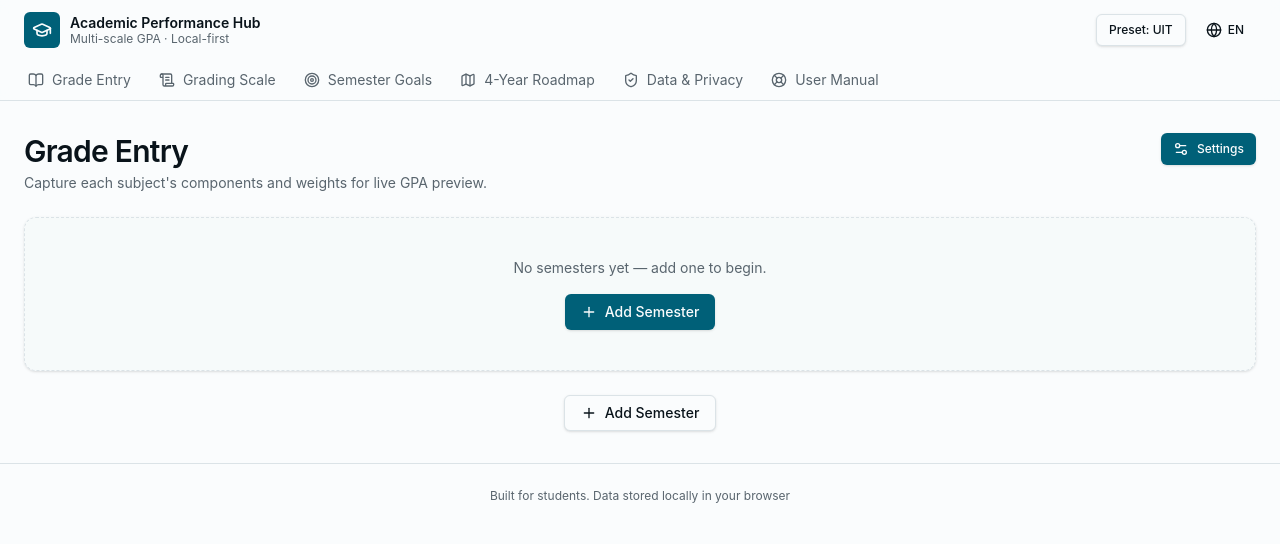
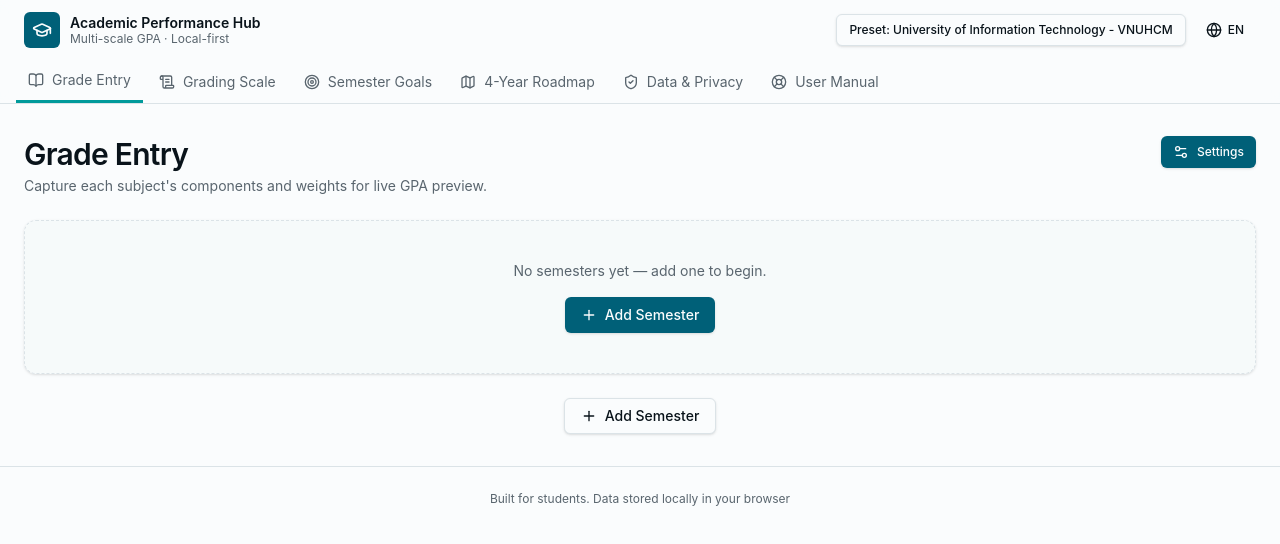
Before and after one commit to freddyo21/university-stats-manager, a React (Vite) app: page / in a window 1280 px wide. Shown: the top 544 px of the page. Built offline with nearby package versions, Linux system fonts and the light colour scheme.

Commit message:
refactor: Mini fix

```diff
--- a/src/layouts/Layout.tsx
+++ b/src/layouts/Layout.tsx
@@ -12,11 +12,13 @@ import {
   DropdownMenuSeparator,
   DropdownMenuTrigger,
 } from "@/components/ui/dropdown-menu";
-import { Link, Outlet } from "react-router-dom";
+import { NavLink, Outlet, useLocation } from "react-router-dom";
 
 export function Layout() {
   const { t, lang, setLang } = useI18n();
   const { state, update } = useAcademicStore();
+
+  const location = useLocation();
 
   const tabs = [
     { to: "/", label: t("nav.entry"), icon: BookOpen },
@@ -31,7 +33,7 @@ export function Layout() {
     <div className="min-h-screen bg-background">
       <header className="sticky top-0 z-40 border-b border-border bg-background/85 backdrop-blur">
         <div className="mx-auto flex max-w-7xl items-center justify-between gap-4 px-4 py-3 sm:px-6">
-          <Link to="/" className="flex items-center gap-2.5 min-w-0">
+          <NavLink to="/" className="flex items-center gap-2.5 min-w-0">
             <div className="grid h-9 w-9 shrink-0 place-items-center rounded-md bg-primary text-primary-foreground">
               <GraduationCap className="h-5 w-5" />
             </div>
@@ -39,7 +41,7 @@ export function Layout() {
               <div className="truncate text-sm font-semibold leading-tight">{t("app.title")}</div>
               <div className="truncate text-xs text-muted-foreground leading-tight">{t("app.tagline")}</div>
             </div>
-          </Link>
+          </NavLink>
           <div className="flex shrink-0 items-center gap-2">
             <DropdownMenu>
               <DropdownMenuTrigger asChild>
@@ -47,7 +49,7 @@ export function Layout() {
                   {t("common.preset")}: {t(`common.preset${state.presetId.charAt(0).toUpperCase() + state.presetId.slice(1)}`)}
                 </Button>
               </DropdownMenuTrigger>
-              <DropdownMenuContent align="end" className="w-72">
+              <DropdownMenuContent align="end" className="w-85">
                 <DropdownMenuLabel>{t("common.preset")}</DropdownMenuLabel>
                 <DropdownMenuSeparator />
                 {listPresets().map((p) => (
@@ -78,15 +80,16 @@ export function Layout() {
             {tabs.map((tb) => {
               const Icon = tb.icon;
               return (
-                <Link
+                <NavLink
                   key={tb.to}
                   to={tb.to}
-                  className="group relative flex items-center gap-2 whitespace-nowrap px-3 py-2.5 text-sm text-muted-foreground transition-colors hover:text-foreground data-[status=active]:text-foreground"
+                  className={`group relative flex items-center gap-2 whitespace-nowrap px-3 py-2.5 text-sm text-muted-foreground transition-colors hover:text-foreground data-[status=active]:text-foreground
+                    ${location.pathname === tb.to ? "border-b-3 border-accent" : ""}`}
                 >
                   <Icon className="h-4 w-4" />
                   {tb.label}
                   <span className="absolute inset-x-2 -bottom-px h-0.5 rounded-full bg-accent opacity-0 transition-opacity group-data-[status=active]:opacity-100" />
-                </Link>
+                </NavLink>
               );
             })}
           </div>
--- a/src/lib/academic/i18n.tsx
+++ b/src/lib/academic/i18n.tsx
@@ -28,8 +28,8 @@ const D: Dict = {
   "common.gpa": { en: "GPA", vi: "GPA" },
   "common.target": { en: "Target", vi: "Mục tiêu" },
   "common.slogan": { en: "Built for students. Data stored locally in your browser", vi: "Dành riêng cho sinh viên. Dữ liệu lưu cục bộ trong trình duyệt của bạn, không cần phải lo lắng về việc chúng tôi thu thập dữ liệu" },
-  "common.presetHUST": { en: "HUST", vi: "Đại học Bách Khoa Hà Nội" },
-  "common.presetUIT": { en: "UIT", vi: "Trường Đại học Công nghệ Thông tin" },
+  "common.presetHUST": { en: "Hanoi University of Science and Technology", vi: "Đại học Bách Khoa Hà Nội" },
+  "common.presetUIT": { en: "University of Information Technology - VNUHCM", vi: "Trường Đại học Công nghệ Thông tin" },
   "common.presetCustom": { en: "Custom", vi: "Tùy chỉnh" },
   "entry.title": { en: "Grade Entry", vi: "Nhập điểm & Trọng số" },
   "entry.desc": { en: "Capture each subject's components and weights for live GPA preview.", vi: "Nhập thành phần và trọng số mỗi môn để xem GPA tức thời." },
```
